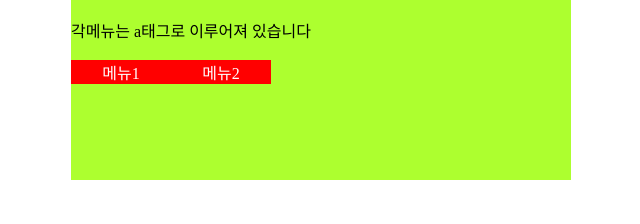
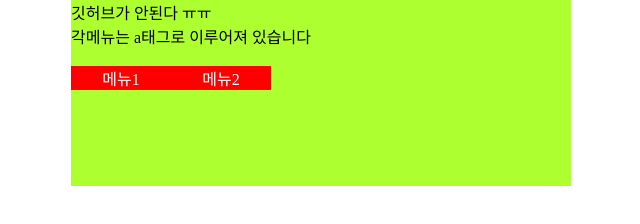
Before and after one commit to Xeostop1/tarot, a plain HTML site: page homework1.html in a window 1280 px wide. Shown: the whole page, without its empty margins (319-959 px from the left). Drawn offline with Linux system fonts and the light colour scheme.

Commit message:
메세지 추가

```diff
--- a/homework1.html
+++ b/homework1.html
@@ -20,8 +20,6 @@
             content: '';
             clear: both;
         }
-
-
        .sub> li>a{
             display: block;
             /* 클리어보스는 블락에서만 사용할수있음! 그래서 이걸쓰는것 */
@@ -70,6 +68,7 @@
 </head>
 <body>
     <div id="wrap">
+        깃허브가 안된다 ㅠㅠ
         <br><p>각메뉴는 a태그로 이루어져 있습니다</p><br>
         <div class="menu">
             <ul class="main_ul">
```
